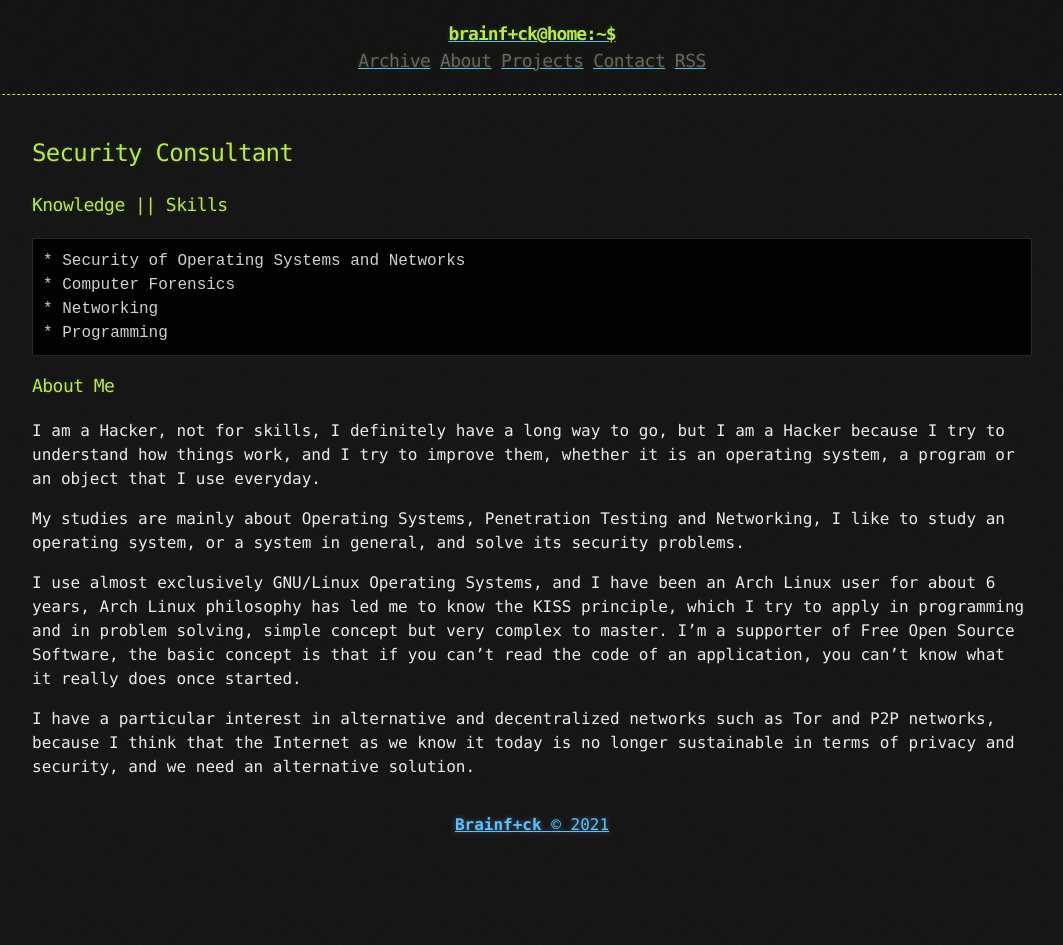
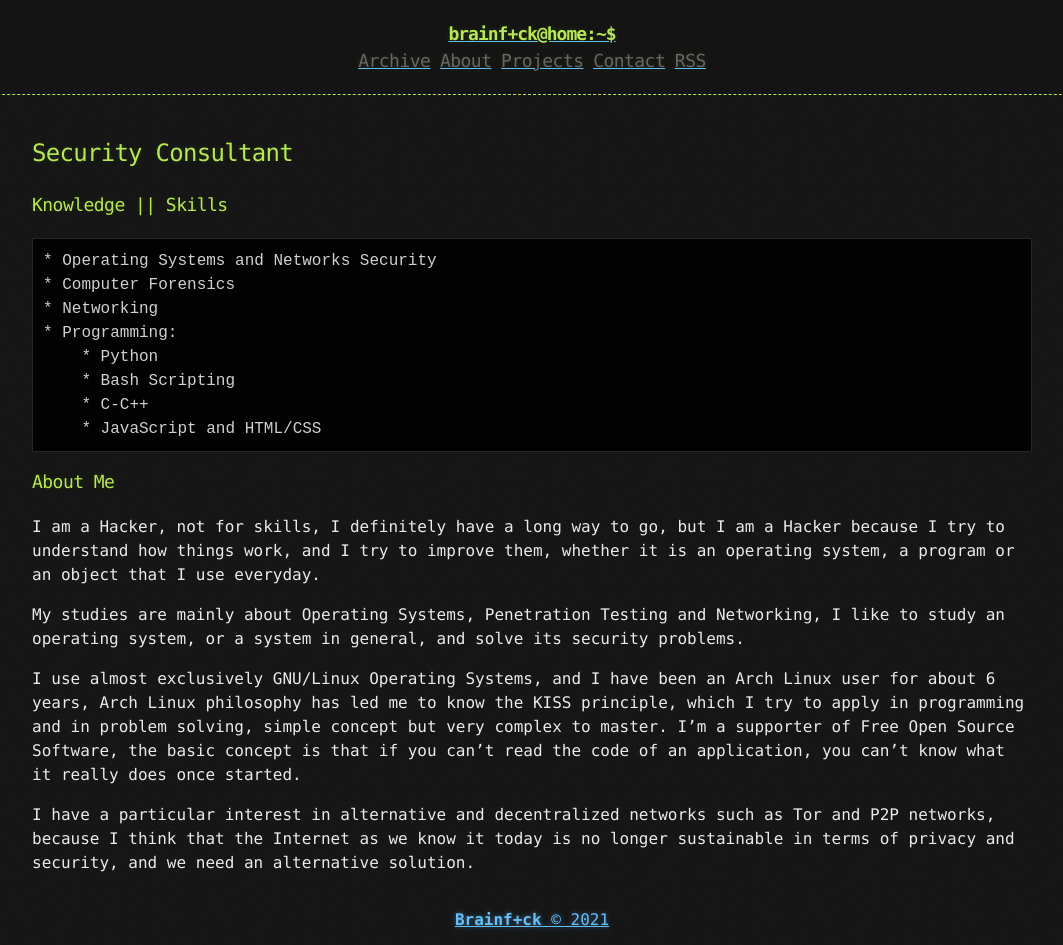
Before and after one commit to brainfucksec/brainfucksec.github.io, a Jekyll site: the page built from about.md, in a window 1280 px wide. Shown: the whole page, without its empty margins (108-1171 px from the left). Built offline with Jekyll 4.4.1, drawn with Linux system fonts in a browser that asks for light colours; before the commit the page ends 900 px from its top, so only the background shows below that.

Commit message:
Update about, projects pages

```diff
--- a/about.md
+++ b/about.md
@@ -8,10 +8,15 @@
 
 ### Knowledge || Skills
 
-    * Security of Operating Systems and Networks
+    * Operating Systems and Networks Security
     * Computer Forensics
     * Networking
-    * Programming
+    * Programming:
+        * Python
+        * Bash Scripting
+        * C-C++
+        * JavaScript and HTML/CSS
+
 
 ### About Me
 
```
Also changed, not shown: projects.md (+4 -5 lines).
